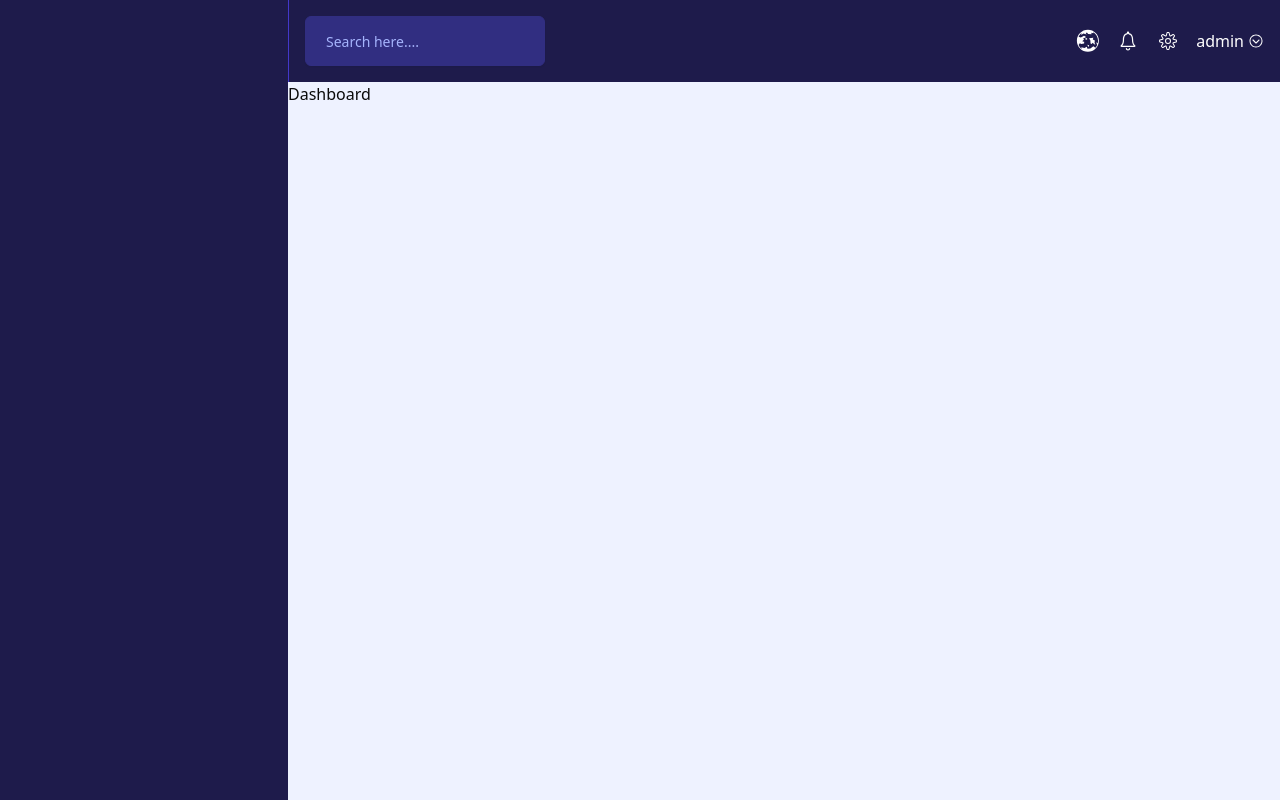
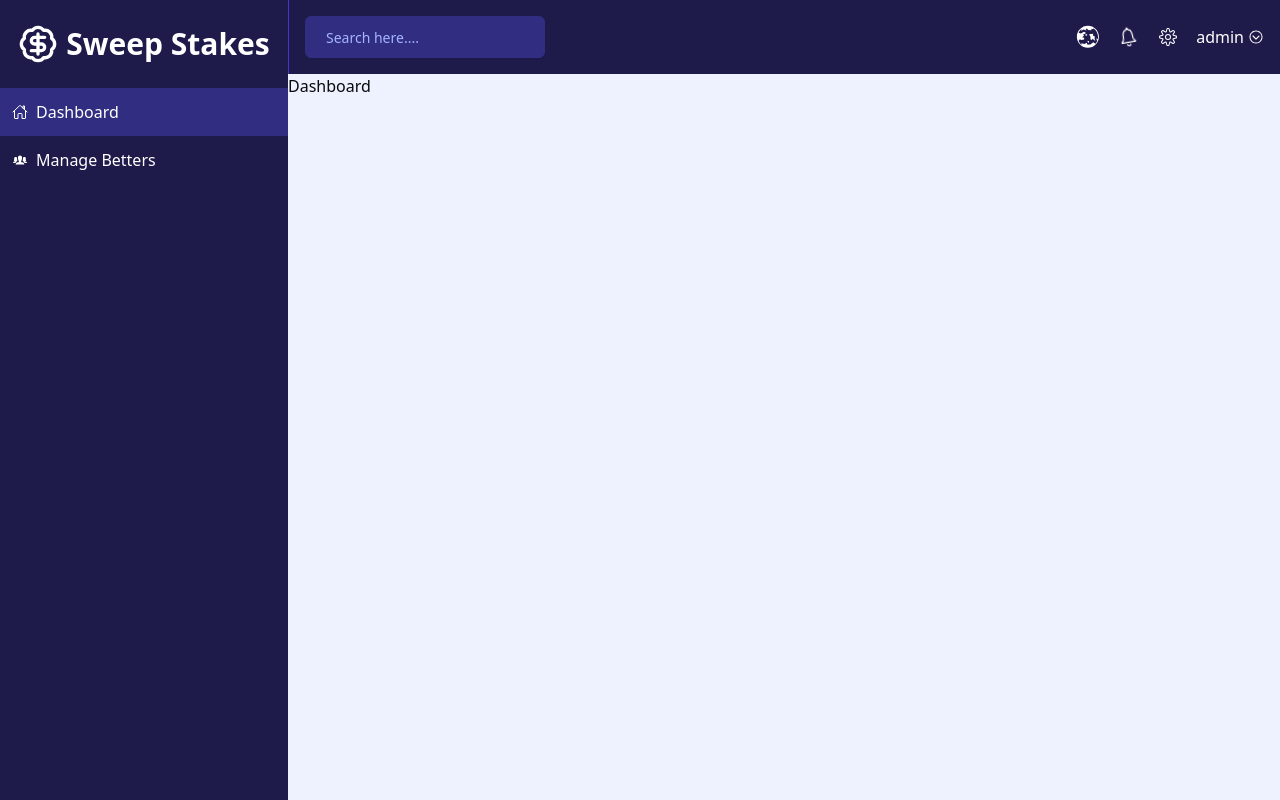
Before and after one commit to romanfarooq/sweepstakes-betting-website, a React (Vite) app: page /admin/dashboard in a window 1280 px wide. Built offline with nearby package versions, Linux system fonts and the light colour scheme; no server answers.

Commit message:
update sidebar of admin dashboard

```diff
--- a/package.json
+++ b/package.json
@@ -10,6 +10,7 @@
     "preview": "vite preview"
   },
   "dependencies": {
+    "@radix-ui/react-accordion": "^1.2.1",
     "@radix-ui/react-avatar": "^1.1.0",
     "@radix-ui/react-dialog": "^1.1.2",
     "@radix-ui/react-dropdown-menu": "^2.1.2",
--- a/src/App.jsx
+++ b/src/App.jsx
@@ -1,6 +1,6 @@
 import Dashboard from "@/components/Dashboard";
 import Reports from "@/components/Reports";
-import Settings from "@/components/Settings";
+import Users from "./components/Users";
 import TermsUses from "@/components/TermsUses";
 import AuthProvider from "@/contexts/AuthContext";
 import AdminLayout from "@/layouts/AdminLayout";
@@ -67,8 +67,8 @@
         element: <Dashboard />,
       },
       {
-        path: "settings",
-        element: <Settings />,
+        path: "users",
+        element: <Users />,
       },
       {
         path: "reports",
--- a/src/components/Settings.jsx
+++ /dev/null
@@ -1,10 +0,0 @@
-export default function Settings() {
-  return (
-    <div>
-      <h1 className="mb-4 text-3xl font-semibold">Settings</h1>
-      <div className="rounded-lg bg-white p-6 shadow">
-        <p>Admin settings will go here.</p>
-      </div>
-    </div>
-  );
-}
--- a/src/components/SideNavigationBar.jsx
+++ b/src/components/SideNavigationBar.jsx
@@ -1,13 +1,38 @@
 // import React from 'react'
+
+import { NavLink } from "react-router-dom";
+import Logo from "./Logo";
+import { IoIosPeople } from "react-icons/io";
+import { IoHomeOutline } from "react-icons/io5";
+
 
 // import Logo from "./Logo";
 
 export default function SideNavigationBar() {
+    console.log(NavLink)
+
   return (
-    <div className="bg-indigo-950 text-white w-72 h-screen">
-     <div>
+    <div className="flex h-screen w-72 flex-col items-center bg-indigo-950 text-white">
+      <div className="px-3 py-6">
+        <Logo />
+      </div>
 
-     </div>
+      <div className="flex w-full flex-col items-center text-white">
+        <NavLink
+          to="dashboard"
+          className={({isActive}) => `flex items-center gap-2 p-3 w-full text-white ${isActive ? 'bg-indigo-900' : ''}`}
+        >
+          <IoHomeOutline />
+          <span>Dashboard</span>
+        </NavLink>
+        <NavLink
+          to="users"
+          className={({isActive}) => `flex items-center gap-2 p-3 w-full text-white ${isActive ? 'bg-indigo-900' : ''}`}
+        >
+          <IoIosPeople />
+         <span>Manage Betters</span>
+        </NavLink>
+      </div>
     </div>
-  )
+  );
 }
--- a/src/components/UpperNavigationBar.jsx
+++ b/src/components/UpperNavigationBar.jsx
@@ -3,6 +3,7 @@
 import { IoIosNotificationsOutline,IoIosArrowDropdown } from "react-icons/io";
 import { CiSettings } from "react-icons/ci";
 import { Input } from "@/components/ui/input";
+
 
 
 import {
@@ -21,7 +22,7 @@
         <div className="flex w-3/12">
           <Input
             placeholder="Search here...."
-            className="border-indigo-900 bg-indigo-900 px-5 py-6 outline-none placeholder:text-indigo-300"
+            className="border-indigo-900 bg-indigo-900 px-5 py-5 outline-none placeholder:text-indigo-300"
           />
         </div>
         <div className="flex gap-4 text-2xl cursor-pointer">
--- /dev/null
+++ b/src/components/Users.jsx
@@ -0,0 +1,10 @@
+export default function Users() {
+  return (
+    <div>
+      <h1 className="mb-4 text-3xl font-semibold">Users</h1>
+      <div className="rounded-lg bg-white p-6 shadow">
+        <p>Admin Users will go here.</p>
+      </div>
+    </div>
+  );
+}
--- /dev/null
+++ b/src/components/ui/accordion.jsx
@@ -0,0 +1,41 @@
+import * as React from "react"
+import * as AccordionPrimitive from "@radix-ui/react-accordion"
+import { ChevronDownIcon } from "@radix-ui/react-icons"
+
+import { cn } from "@/lib/utils"
+
+const Accordion = AccordionPrimitive.Root
+
+const AccordionItem = React.forwardRef(({ className, ...props }, ref) => (
+  <AccordionPrimitive.Item ref={ref} className={cn("border-b", className)} {...props} />
+))
+AccordionItem.displayName = "AccordionItem"
+
+const AccordionTrigger = React.forwardRef(({ className, children, ...props }, ref) => (
+  <AccordionPrimitive.Header className="flex">
+    <AccordionPrimitive.Trigger
+      ref={ref}
+      className={cn(
+        "flex flex-1 items-center justify-between py-4 text-sm font-medium transition-all hover:underline [&[data-state=open]>svg]:rotate-180",
+        className
+      )}
+      {...props}>
+      {children}
+      <ChevronDownIcon
+        className="h-4 w-4 shrink-0 text-muted-foreground transition-transform duration-200" />
+    </AccordionPrimitive.Trigger>
+  </AccordionPrimitive.Header>
+))
+AccordionTrigger.displayName = AccordionPrimitive.Trigger.displayName
+
+const AccordionContent = React.forwardRef(({ className, children, ...props }, ref) => (
+  <AccordionPrimitive.Content
+    ref={ref}
+    className="overflow-hidden text-sm data-[state=closed]:animate-accordion-up data-[state=open]:animate-accordion-down"
+    {...props}>
+    <div className={cn("pb-4 pt-0", className)}>{children}</div>
+  </AccordionPrimitive.Content>
+))
+AccordionContent.displayName = AccordionPrimitive.Content.displayName
+
+export { Accordion, AccordionItem, AccordionTrigger, AccordionContent }
--- a/tailwind.config.js
+++ b/tailwind.config.js
@@ -8,69 +8,101 @@
   	extend: {
   		keyframes: {
   			bounceUpDown: {
-          "0%, 100%": { transform: "translateY(0)" }, // Start at initial position
-          "25%": { transform: "translateY(-2px)" }, // Move up 5px
-          "75%": { transform: "translateY(2px)" }, // Move down 5px
+  				'0%, 100%': {
+  					transform: 'translateY(0)'
+  				},
+  				'25%': {
+  					transform: 'translateY(-2px)'
+  				},
+  				'75%': {
+  					transform: 'translateY(2px)'
+  				}
   			},
   			swing: {
-          '0%, 100%': { transform: 'rotate(0deg)' },
-          '25%': { transform: 'rotate(10deg)' },
-          '50%': { transform: 'rotate(-10deg)' },
-          '75%': { transform: 'rotate(5deg)' },
+  				'0%, 100%': {
+  					transform: 'rotate(0deg)'
   				},
+  				'25%': {
+  					transform: 'rotate(10deg)'
+  				},
+  				'50%': {
+  					transform: 'rotate(-10deg)'
+  				},
+  				'75%': {
+  					transform: 'rotate(5deg)'
+  				}
+  			},
+  			'accordion-down': {
+  				from: {
+  					height: '0'
+  				},
+  				to: {
+  					height: 'var(--radix-accordion-content-height)'
+  				}
+  			},
+  			'accordion-up': {
+  				from: {
+  					height: 'var(--radix-accordion-content-height)'
+  				},
+  				to: {
+  					height: '0'
+  				}
+  			}
   		},
   		animation: {
-        "bounce-updown": "bounceUpDown 0.8s ease-in-out infinite", // 1s duration
-        "swing": 'swing 1s ease-in-out infinite',
+  			'bounce-updown': 'bounceUpDown 0.8s ease-in-out infinite',
+  			'swing': 'swing 1s ease-in-out infinite',
+  			'accordion-down': 'accordion-down 0.2s ease-out',
+  			'accordion-up': 'accordion-up 0.2s ease-out'
   		},
   		borderRadius: {
-        lg: "var(--radius)",
-        md: "calc(var(--radius) - 2px)",
-        sm: "calc(var(--radius) - 4px)",
+  			lg: 'var(--radius)',
+  			md: 'calc(var(--radius) - 2px)',
+  			sm: 'calc(var(--radius) - 4px)'
   		},
   		colors: {
-        background: "hsl(var(--background))",
-        foreground: "hsl(var(--foreground))",
+  			background: 'hsl(var(--background))',
+  			foreground: 'hsl(var(--foreground))',
   			card: {
-          DEFAULT: "hsl(var(--card))",
-          foreground: "hsl(var(--card-foreground))",
+  				DEFAULT: 'hsl(var(--card))',
+  				foreground: 'hsl(var(--card-foreground))'
   			},
   			popover: {
-          DEFAULT: "hsl(var(--popover))",
-          foreground: "hsl(var(--popover-foreground))",
+  				DEFAULT: 'hsl(var(--popover))',
+  				foreground: 'hsl(var(--popover-foreground))'
   			},
   			primary: {
-          DEFAULT: "bg-gray-800",
-          foreground: "hsl(var(--primary-foreground))",
+  				DEFAULT: 'bg-gray-800',
+  				foreground: 'hsl(var(--primary-foreground))'
   			},
   			secondary: {
-          DEFAULT: "hsl(var(--secondary))",
-          foreground: "hsl(var(--secondary-foreground))",
+  				DEFAULT: 'hsl(var(--secondary))',
+  				foreground: 'hsl(var(--secondary-foreground))'
   			},
   			muted: {
-          DEFAULT: "hsl(var(--muted))",
-          foreground: "hsl(var(--muted-foreground))",
+  				DEFAULT: 'hsl(var(--muted))',
+  				foreground: 'hsl(var(--muted-foreground))'
   			},
   			accent: {
-          DEFAULT: "hsl(var(--accent))",
-          foreground: "hsl(var(--accent-foreground))",
+  				DEFAULT: 'hsl(var(--accent))',
+  				foreground: 'hsl(var(--accent-foreground))'
   			},
   			destructive: {
-          DEFAULT: "hsl(var(--destructive))",
-          foreground: "hsl(var(--destructive-foreground))",
+  				DEFAULT: 'hsl(var(--destructive))',
+  				foreground: 'hsl(var(--destructive-foreground))'
   			},
-        border: "hsl(var(--border))",
-        input: "hsl(var(--input))",
-        ring: "hsl(var(--ring))",
+  			border: 'hsl(var(--border))',
+  			input: 'hsl(var(--input))',
+  			ring: 'hsl(var(--ring))',
   			chart: {
-          1: "hsl(var(--chart-1))",
-          2: "hsl(var(--chart-2))",
-          3: "hsl(var(--chart-3))",
-          4: "hsl(var(--chart-4))",
-          5: "hsl(var(--chart-5))",
-        },
-      },
-    },
+  				'1': 'hsl(var(--chart-1))',
+  				'2': 'hsl(var(--chart-2))',
+  				'3': 'hsl(var(--chart-3))',
+  				'4': 'hsl(var(--chart-4))',
+  				'5': 'hsl(var(--chart-5))'
+  			}
+  		}
+  	}
   },
   plugins: [tailwindcssAnimate],
 };
```
Also changed, not shown: 1 other file (tests, documents, lock files or other folders). Lines whose indentation alone changed are shown as unchanged.
